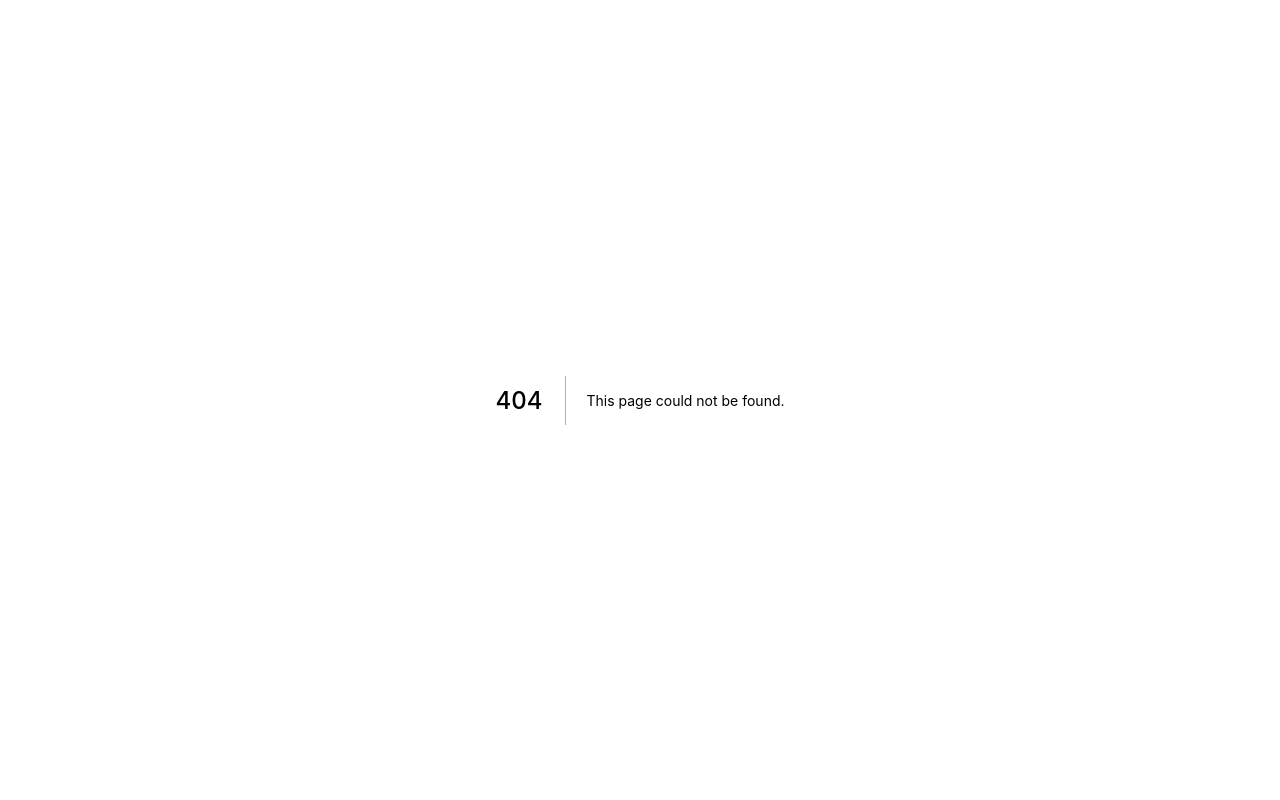
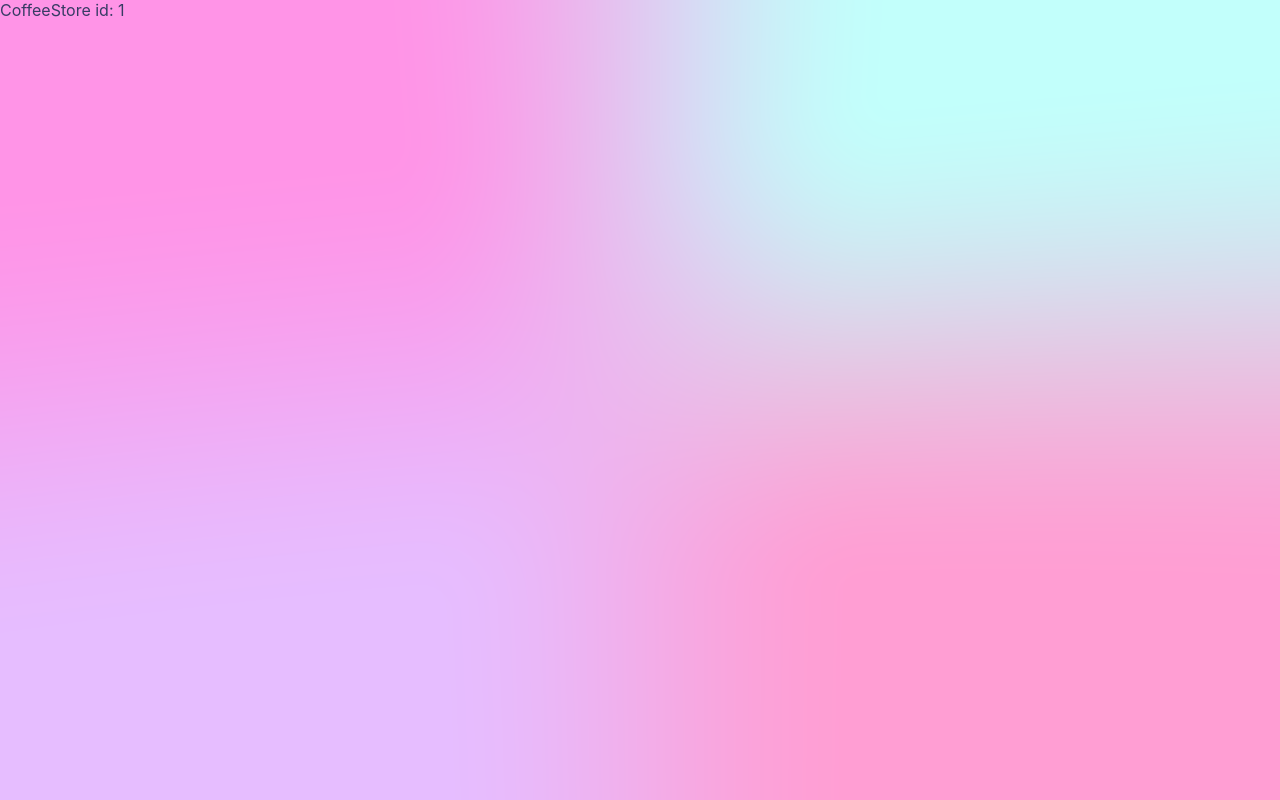
Before and after one commit to chaudhuree/na-coffeeKhor, a Next.js app: page /coffee-store/1 in a window 1280 px wide. Before the commit this address had no page. Built offline with nearby package versions, Linux system fonts and the light colour scheme.

Commit message:
docs: tested dynamic routing system
to create dynamic routing we need to move the component to a folder.and rename it to index.js; folder name is the routing path.to have the id we have to use bracket and import useRouter.

```diff
--- /dev/null
+++ b/pages/coffee-store/[id].js
@@ -0,0 +1,10 @@
+import { useRouter } from "next/router";
+import React from "react";
+
+function CoffeeStore() {
+  const route = useRouter();
+  console.log(route);
+  return <div>CoffeeStore id: {route.query.id}</div>;
+}
+
+export default CoffeeStore;
```
